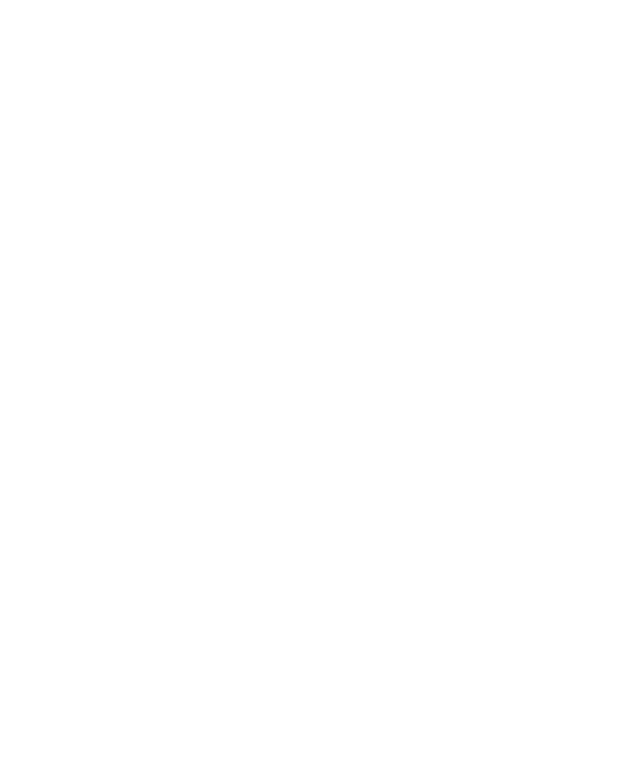
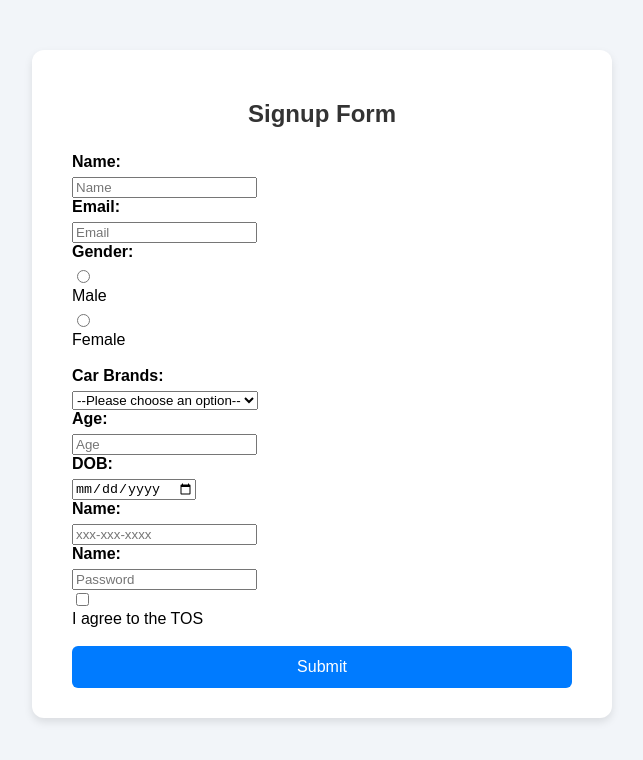
Before and after one commit to acciojob/signup-form-car-Likhith-Sai-Charan, a website: page main.html in a window 1280 px wide. Shown: the whole page, without its empty margins (318-961 px from the left). Drawn offline with Linux system fonts and the light colour scheme.

Commit message:
created a submission

```diff
--- a/main.html
+++ b/main.html
@@ -10,7 +10,43 @@
 	<!-- the entire body must be written by student -->
     <script type="text/javascript" src="./script.js">
 </script>
-
+	<div class="container">
+		<h2>Signup Form</h2>
+		<form method='post'>
+			<label for="name">Name: </label>
+			<input type="text" id="name" name="name" placeholder="Name" required>
+			<label for="email">Email: </label>
+			<input type="email" id="email" name="email" placeholder="Email" required>
+			<label>Gender: </label>
+			<div class="radio-group">
+				<input type="radio" id="gender_m" name="gender" required>
+				<label for="gender_m">Male</label>
+				<input type="radio" id="gender_f" name="gender" required>
+				<label for="gender_f">Female</label>
+			</div>
+			<label for="cars">Car Brands: </label>
+				<select id="cars" name="cars" required>
+			        <option value="">--Please choose an option--</option>
+			        <option value="toyota">Toyota</option>
+			        <option value="honda">Honda</option>
+			        <option value="bmw">BMW</option>
+			        <option value="audi">Audi</option>
+			    </select>
+			<label for="age">Age: </label>
+			<input type="number" id="age" name="age" placeholder="Age" required>
+			<label for="dob">DOB: </label>
+			<input type="date" id="dob" name="dob" required>
+			<label for="tel">Name: </label>
+			<input type="tel" id="tel" name="tel" placeholder="xxx-xxx-xxxx">
+			<label for="password">Name: </label>
+			<input type="password" id="password" name="password" placeholder="Password" required>
+			<div class="checkbox-group">
+		        <input type="checkbox" id="tos" name="tos" required>
+		        <label for="tos">I agree to the TOS</label>
+		    </div>
+			<button type="submit">Submit</button>
+		</form>
+	</div>
 </body>
 
 </html>
--- a/styles.css
+++ b/styles.css
@@ -1,2 +1,65 @@
-
 /* Your CSS Code here. */
+body{
+	font-family: Arial,sans-serif;
+	background-color: #f2f5f9;
+	margin:0;
+	padding:0;
+}
+.container{
+	max-width: 500px;
+	margin: 50px auto;
+	background-color: #fff;
+	padding: 30px 40px;
+	box-shadow: 0 4px 8px rgba(0,0,0,0.1);
+	border-radius: 12px;
+}
+h2{
+	text-align:center;
+	color:#333;
+	margin-bottom: 25px;
+}
+label{
+	display: block;
+	margin-bottom: 6px;
+	font-weight: bold;
+}
+input[type="text"]
+input[type="email"]
+input[type="number"]
+input[type="tel"]
+input[type="password"]
+input[type="date"]
+select{
+	width: 100%;
+	padding: 10px;
+	margin-bottom: 18px;
+	border: 1px solid #ccc;
+	border-radius: 6px;
+	font-size: 15px;
+}
+input[type="radio"],
+input[type="checkbox"] {
+  margin-right: 6px;
+}
+.radio-group,
+.checkbox-group {
+  margin-bottom: 18px;
+}
+.radio-group label,
+.checkbox-group label {
+  font-weight: normal;
+  margin-right: 15px;
+}
+button[type="submit"] {
+  width: 100%;
+  padding: 12px;
+  background-color: #007bff;
+  border: none;
+  color: white;
+  font-size: 16px;
+  border-radius: 6px;
+  cursor: pointer;
+}
+button[type="submit"]:hover {
+  background-color: #0056b3;
+}
```
